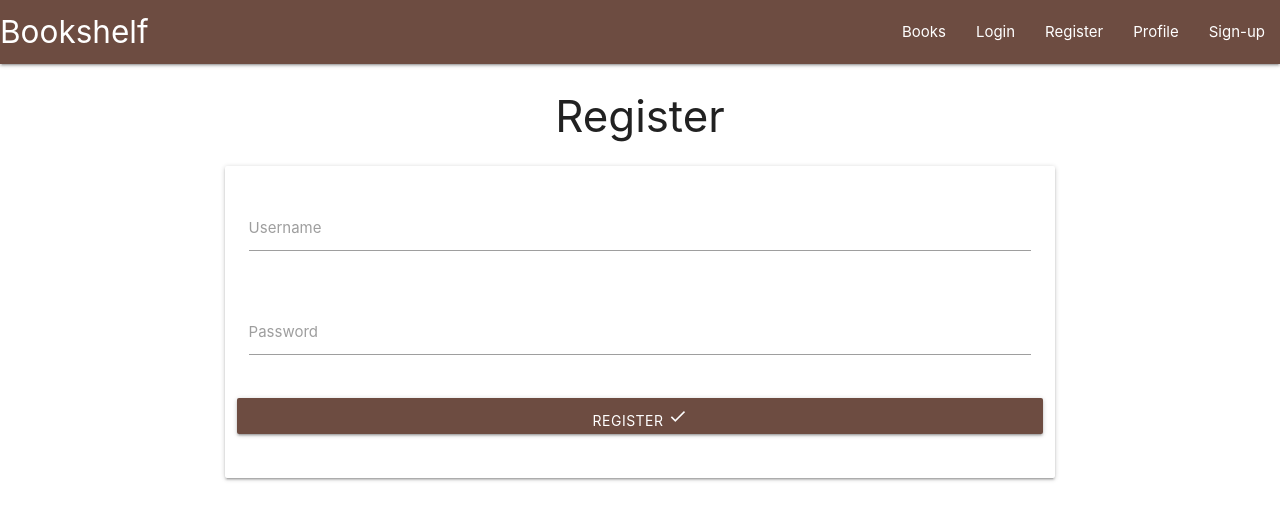
After one commit to diogo-pessoa/milestoneThree, a Flask app: page /register in a window 1280 px wide. The commit adds this page. Shown: the top 520 px of the page. Run offline with Flask 2, Linux system fonts and the light colour scheme.

Commit message:
Creating Register page template
Adding new route for register
Adding new template file for register form
Adding url_for register link added to base.html

```diff
--- a/app/routes.py
+++ b/app/routes.py
@@ -10,3 +10,8 @@ def index():
     reviews = Data().find_all_books()
     user = Data().find_user_by_name("Name")
     return render_template('index.html', books=books, reviews=reviews, user=user)
+
+
+@app.route("/register", methods=["GET", "POST"])
+def register():
+    return render_template("register.html")
--- a/app/templates/base.html
+++ b/app/templates/base.html
@@ -22,12 +22,12 @@
     <header>
         <nav>
             <div class="nav-wrapper brown darken-1">
-                <a href="{{ url_for('index') }}" class="brand-logo">The Bookshelf</a>
+                <a href="{{ url_for('index') }}" class="brand-logo">Bookshelf</a>
                 <a href="#" data-target="mobile" class="sidenav-trigger right"><i class="material-icons">menu</i></a>
                 <ul class="right hide-on-med-and-down">
                     <li><a href="#">Books</a></li>
                     <li><a href="#">Login</a></li>
-                    <li><a href="#">Register</a></li>
+                    <li><a href="{{ url_for('register') }}{{ url_for('register') }}">Register</a></li>
                     <li><a href="#">Profile</a></li>
                     <li><a href="#">Sign-up</a></li>
                 </ul>
@@ -38,7 +38,7 @@
         <ul class="sidenav brown lighten-4" id="mobile">
             <li><a href="#">Books</a></li>
             <li><a href="#">Login</a></li>
-            <li><a href="#">Register</a></li>
+            <li><a href="{{ url_for('register') }}">Register</a></li>
             <li><a href="#">Profile</a></li>
             <li><a href="#">Sign-up</a></li>
         </ul>
--- a/app/templates/index.html
+++ b/app/templates/index.html
@@ -15,14 +15,14 @@
     </div>
     <div class="col s12 m7">
         <h3 class="header">Hello, {{user}}</h3>
-        <h3 class="header">Books</h3>
+        <h3 class="header center-align">Books</h3>
         <div class="card horizontal">
             <div class="card-stacked">
                 <div class="card-content">
                     <p>
                         {% for book in books %}
                         <hr>
-                            <span>Book titile:</span> {{ book.title }}<br>
+                            <span>Book tile:</span> {{ book.title }}<br>
                             <span>Book author:</span> {{ book.author }}<br>
                             <span>Book publisher:</span>{{ book.publisher }}<br>
                             <span>Book publisher:</span>{{ book.released }}<br>
@@ -35,7 +35,7 @@
 
     <div class="col s12 m7">
         <div class="card">
-            <h3 class="header">Reviews</h3>
+            <h3 class="header center-align">Reviews</h3>
             <div class="card-content">
                   {% for review in reviews %}
                         <hr>
--- /dev/null
+++ b/app/templates/register.html
@@ -0,0 +1,33 @@
+{% extends "base.html" %}
+
+{% block content %}
+
+    <div class="row">
+        <h3 class="header center-align">Register</h3>
+        <form class="col s12 m8 offset-m2" method="POST" action="{{ url_for('register') }}">
+            <div class="card-panel">
+                <!-- username -->
+                <div class="row">
+					<div class="input-field col s12">
+						<input id="username" name="username" type="text" class="validate">
+						<label for="username">Username</label>
+					</div>
+                </div>
+                <!-- passowrd -->
+                <div class="row">
+                    <div class="input-field col s12">
+                        <input id="password" name="password" type="password" class="validate">
+                        <label for="password">Password</label>
+                    </div>
+                </div>
+                <!-- register -->
+                <div class="row">
+                    <button type="submit" class="col s12 btn brown darken-1  waves-effect waves-light">
+                        Register  <i class="material-icons">check</i>
+                    </button>
+                </div>
+            </div>
+        </form>
+    </div>
+
+{% endblock %}
```
